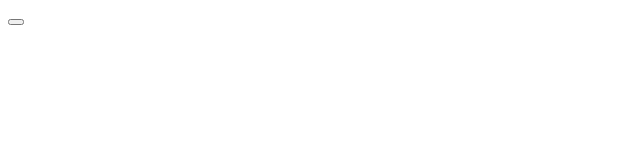
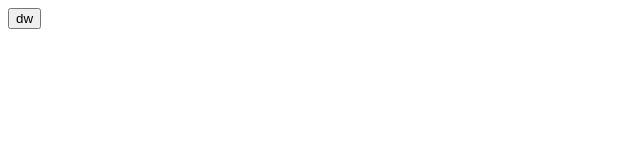
Before and after one commit to OpedHoped/test-server, a website: page index.html in a window 1280 px wide. Shown: the full height of the page, 0-640 px from the left. Drawn offline with Linux system fonts and the light colour scheme.

Commit message:
Add files via upload

```diff
--- a/index.html
+++ b/index.html
@@ -6,7 +6,7 @@
     <title>Document</title>
 </head>
 <body>
-    <button></button>
+    <button>dw</button>
 
 </body>
 </html>
```
